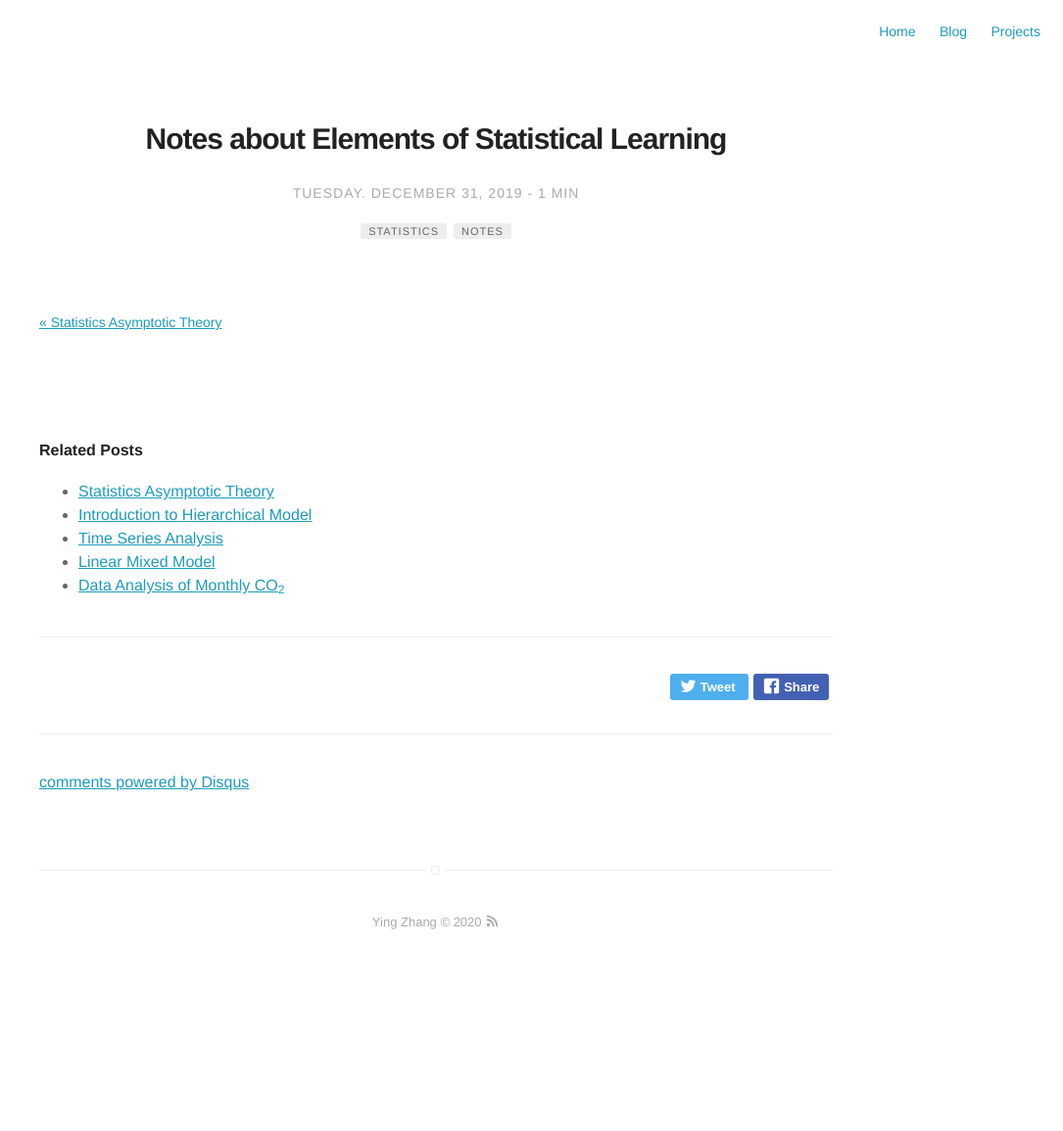
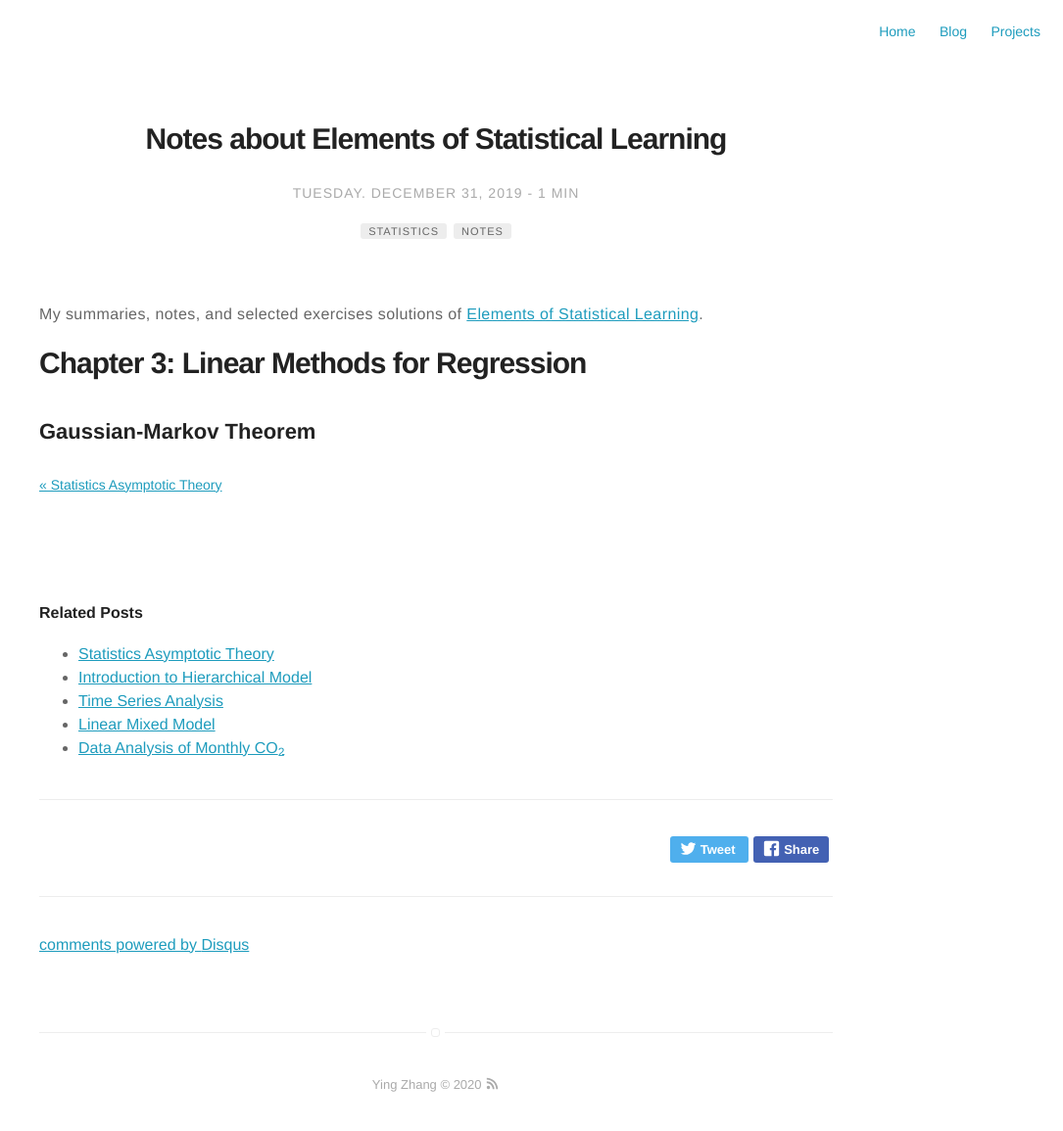
Before and after one commit to yingtostats/yingtostats.github.io, a Jekyll site: the page built from _posts/2019-12-31-ESL.md, in a window 1280 px wide. Shown: the whole page at 98% size, without its empty margins (195-1280 px from the left). Built offline with Jekyll 4.4.1, drawn with Linux system fonts in a browser that asks for light colours; comment, search, counter and statistics services are not loaded; before the commit the page ends 989 px from its top, so only the background shows below that.

Commit message:
Update 2019-12-31-ESL.md

```diff
--- a/_posts/2019-12-31-ESL.md
+++ b/_posts/2019-12-31-ESL.md
@@ -11,6 +11,10 @@ description: Notes about ESL.
 fontsize: 20pt
 ---
 
-
+My summaries, notes, and selected exercises solutions of [Elements of Statistical Learning](https://web.stanford.edu/~hastie/Papers/ESLII.pdf "ESLII").
 
  {% include mathjax_support.html %}
+
+# Chapter 3: Linear Methods for Regression
+
+## Gaussian-Markov Theorem
```
